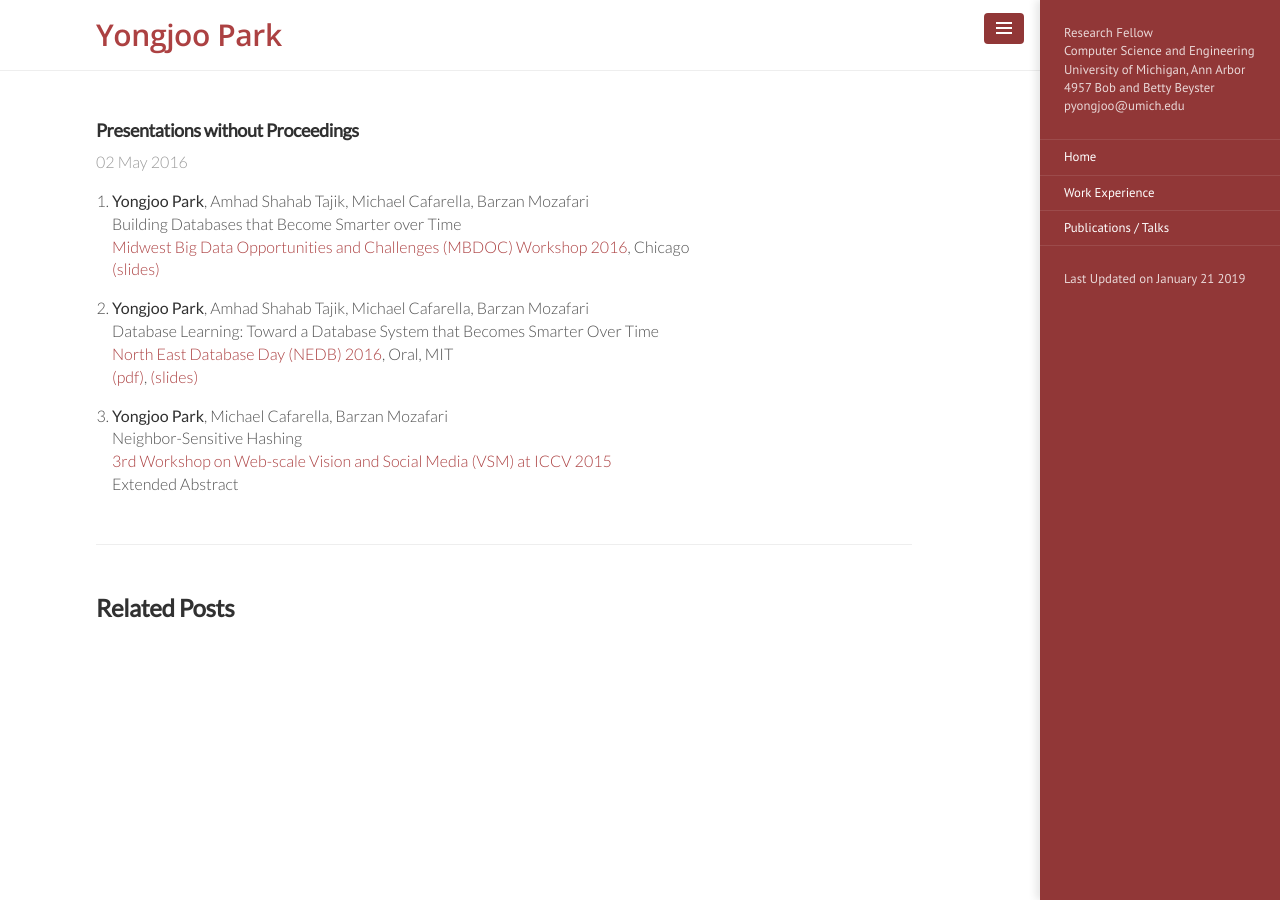
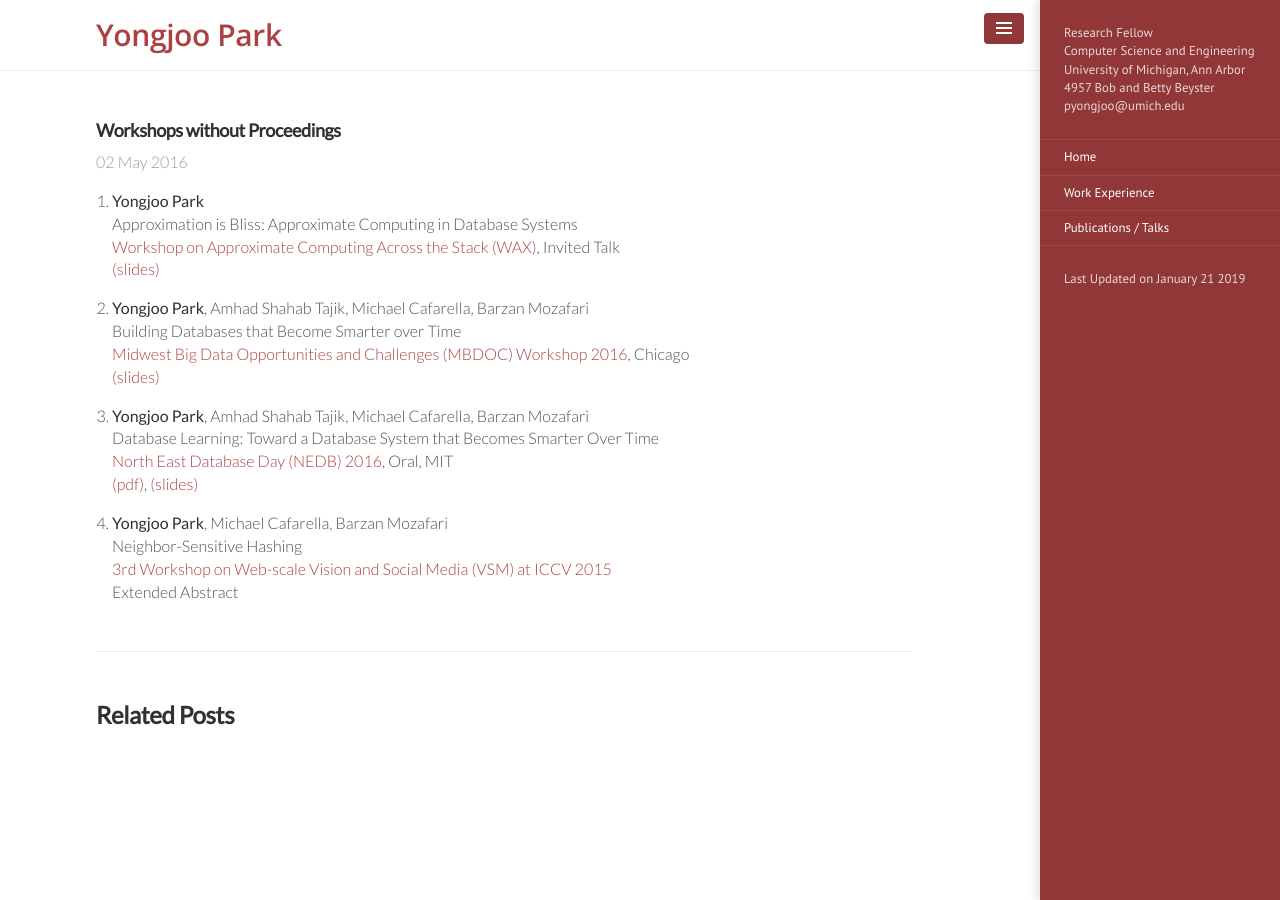
Before and after one commit to pyongjoo/pyongjoo.github.io, a Jekyll site: the page built from _publications/2016-05-02-others.md, in a window 1280 px wide. Built offline with Jekyll 4.4.1, drawn with Linux system fonts in a browser that asks for light colours.

Commit message:
Update 2016-05-02-others.md

```diff
--- a/_publications/2016-05-02-others.md
+++ b/_publications/2016-05-02-others.md
@@ -1,7 +1,12 @@
 ---
 layout: post
-title: Presentations without Proceedings
+title: Workshops without Proceedings
 ---
+
+1. **Yongjoo Park**
+   Approximation is Bliss: Approximate Computing in Database Systems
+   [Workshop on Approximate Computing Across the Stack (WAX)](http://approximate.computer/wax2019/program.html), Invited Talk
+   [(slides)]({{ site.url }}/resources/yongjoo_wax19.pdf)
 
 1. **Yongjoo Park**, Amhad Shahab Tajik, Michael Cafarella, Barzan Mozafari
    Building Databases that Become Smarter over Time
```
